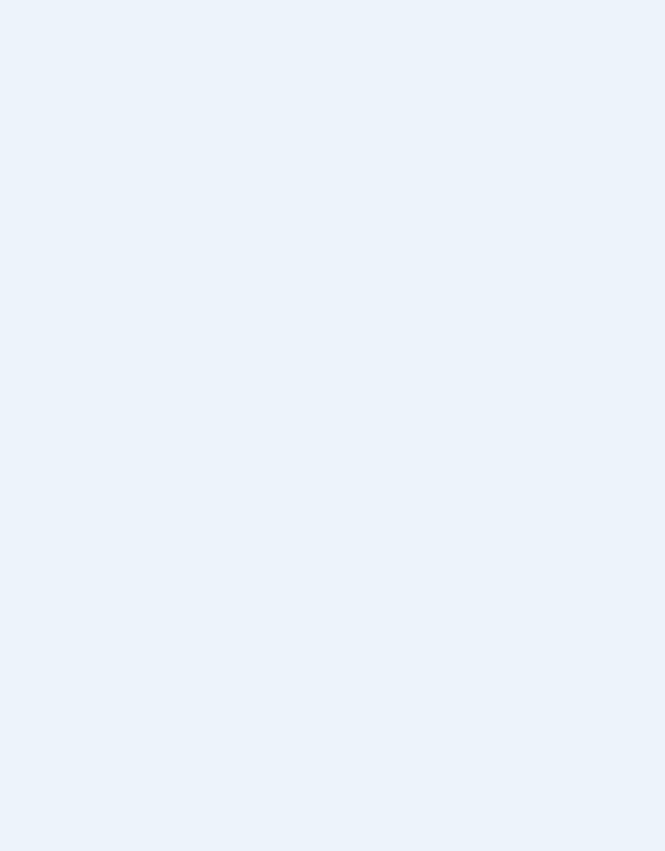
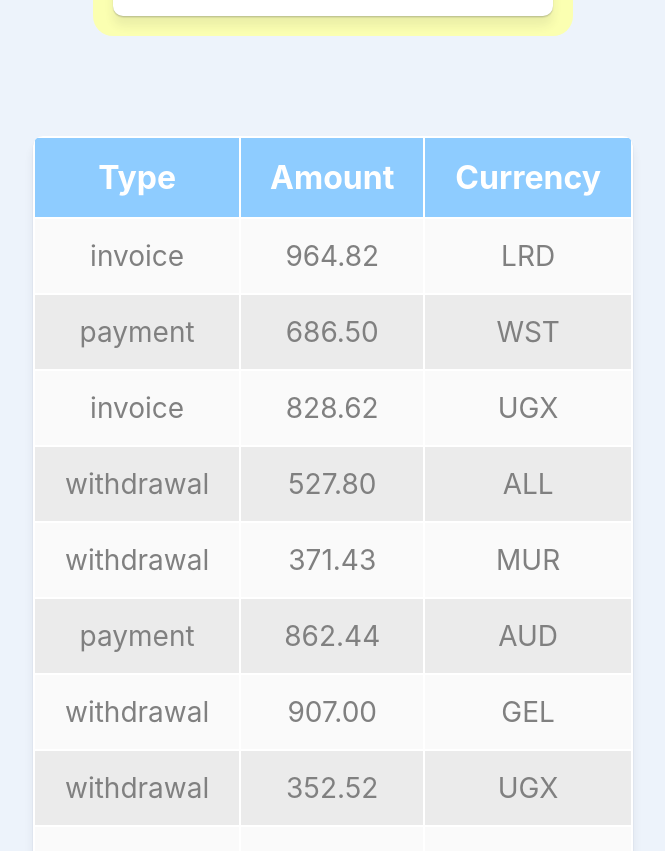
Before and after one commit to vitaliipshenychnyi/goit-react-hw-01-components, a React (Create React App) app: page / in a window 1280 px wide. Shown: the part 1920-2771 px from the top of the page, without its empty margins (307-972 px from the left). Before the commit the page ends 1906 px from the top, so only its background shows below. Built offline with nearby package versions, Linux system fonts and the light colour scheme.

Commit message:
add TransactionHistory

```diff
--- a/src/components/App.jsx
+++ b/src/components/App.jsx
@@ -1,15 +1,16 @@
 import { Profile } from './profile/Profile';
 import { Statistics } from './statistics/Statistics';
 import { FriendList } from './friendlist/FriendList';
+import { TransactionHistory } from './transactionhistory/TransactionHistory';
 import user from './profile/user.json';
 import data from './statistics/data.json';
-import friends from './friendlist/friends.json'
+import friends from './friendlist/friends.json';
+import transactions from './transactionhistory/transactions.json';
 
 export const App = () => {
   return (
     <div
       style={{
-        // height: '100vh',
         display: 'flex',
         flexDirection: 'column',
         gap: 100,
@@ -17,6 +18,7 @@ export const App = () => {
         alignItems: 'center',
         fontSize: 40,
         color: '#010101',
+        margin: 50,
       }}
     >
       <Profile
@@ -32,6 +34,8 @@ export const App = () => {
       <Statistics title={data.title} stats={data} />
 
       <FriendList friends={friends} />
+
+      <TransactionHistory items={transactions} />
     </div>
   );
 };
--- a/src/components/friendlist/FriendList.module.css
+++ b/src/components/friendlist/FriendList.module.css
@@ -25,7 +25,6 @@
   border-radius: 50%;
   width: 30px;
   height: 30px;
-  /* background-color: blue; */
 }
 
 .avatar {
--- /dev/null
+++ b/src/components/transactionhistory/TransactionHistory.jsx
@@ -0,0 +1,37 @@
+import PropTypes from 'prop-types';
+import css from './TransactionHistory.module.css';
+
+export const TransactionHistory = ({ items }) => {
+  return (
+    <table className={css.transaction_history}>
+      <thead>
+        <tr>
+          <th>Type</th>
+          <th>Amount</th>
+          <th>Currency</th>
+        </tr>
+      </thead>
+
+      <tbody>
+        {items.map(item => (
+          <tr key={item.id}>
+            <td>{item.type}</td>
+            <td>{item.amount}</td>
+            <td>{item.currency}</td>
+          </tr>
+        ))}
+      </tbody>
+    </table>
+  );
+};
+
+TransactionHistory.propTypes = {
+  stats: PropTypes.arrayOf(
+    PropTypes.shape({
+      id: PropTypes.string.isRequired,
+      type: PropTypes.string.isRequired,
+      amount: PropTypes.string.isRequired,
+      currency: PropTypes.string.isRequired,
+    })
+  ),
+};
--- /dev/null
+++ b/src/components/transactionhistory/TransactionHistory.module.css
@@ -0,0 +1,35 @@
+.transaction_history {
+  width: 600px;
+  background-color: #fff;
+  border-radius: 10px;
+  overflow: hidden;
+  box-shadow: 0px 10px 10px rgba(46, 47, 66, 0.08),
+    0px 1px 1px rgba(46, 47, 66, 0.16), 0px 2px 1px rgba(46, 47, 66, 0.08);
+}
+
+thead {
+  background-color: rgb(142, 204, 255);
+}
+
+thead th {
+  padding: 20px;
+  text-align: center;
+  font-size: 32px;
+  font-weight: 700;
+  color: #fff;
+}
+
+tbody tr:nth-child(even) {
+  background-color: rgb(235, 235, 235);
+}
+
+tbody tr:nth-child(odd) {
+  background-color: rgb(250, 250, 250);
+}
+
+tbody td {
+  padding: 20px;
+  text-align: center;
+  font-size: 28px;
+  color: grey;
+}
--- /dev/null
+++ b/src/components/transactionhistory/transactions.json
@@ -0,0 +1,122 @@
+[
+  {
+    "id": "1e0700a2-5183-4291-85cc-2065a036a683",
+    "type": "invoice",
+    "amount": "964.82",
+    "currency": "LRD"
+  },
+  {
+    "id": "a30f821b-4d25-4ff0-abdd-e340b3f0dd2b",
+    "type": "payment",
+    "amount": "686.50",
+    "currency": "WST"
+  },
+  {
+    "id": "44dca67a-8e5a-4798-bf8e-b15efd4e1abd",
+    "type": "invoice",
+    "amount": "828.62",
+    "currency": "UGX"
+  },
+  {
+    "id": "ea8ed3dc-2b68-4a53-905a-53ecb0adef33",
+    "type": "withdrawal",
+    "amount": "527.80",
+    "currency": "ALL"
+  },
+  {
+    "id": "ea76146a-0b00-4b80-bc02-a8c822176712",
+    "type": "withdrawal",
+    "amount": "371.43",
+    "currency": "MUR"
+  },
+  {
+    "id": "63ca02f9-d637-46b5-9237-f3b24425e029",
+    "type": "payment",
+    "amount": "862.44",
+    "currency": "AUD"
+  },
+  {
+    "id": "ed0263e8-59a5-4bf1-87e0-2bb88e53dc34",
+    "type": "withdrawal",
+    "amount": "907.00",
+    "currency": "GEL"
+  },
+  {
+    "id": "6013bad0-750c-4691-8bc2-d8f2b43969c4",
+    "type": "withdrawal",
+    "amount": "352.52",
+    "currency": "UGX"
+  },
+  {
+    "id": "252c7be4-8b06-4fa7-8d42-61fb835b70d5",
+    "type": "payment",
+    "amount": "388.98",
+    "currency": "TOP"
+  },
+  {
+    "id": "4eaab41b-b967-40ac-82ed-85fc66f646f1",
+    "type": "deposit",
+    "amount": "103.10",
+    "currency": "BWP"
+  },
+  {
+    "id": "9648a350-8469-42d5-8bf3-18090de5fe67",
+    "type": "withdrawal",
+    "amount": "322.32",
+    "currency": "MRO"
+  },
+  {
+    "id": "9c5c25fb-1a95-4b2f-8d1f-4c4426d677cc",
+    "type": "invoice",
+    "amount": "14.79",
+    "currency": "PYG"
+  },
+  {
+    "id": "43ef232c-80e9-4d6f-b48a-b22405620de3",
+    "type": "payment",
+    "amount": "904.86",
+    "currency": "CHF"
+  },
+  {
+    "id": "5161682e-e620-4019-ab0a-24ceb10fbd20",
+    "type": "withdrawal",
+    "amount": "307.08",
+    "currency": "NOK"
+  },
+  {
+    "id": "7b119d71-42e6-4c42-a141-6818b07bb9ff",
+    "type": "invoice",
+    "amount": "275.07",
+    "currency": "AWG"
+  },
+  {
+    "id": "a4f65722-65c4-4c28-b1f4-b8ed988bb205",
+    "type": "deposit",
+    "amount": "213.10",
+    "currency": "STD"
+  },
+  {
+    "id": "c6e5784b-0ca3-48d6-86e5-b5128af5a523",
+    "type": "invoice",
+    "amount": "116.11",
+    "currency": "CUP CUC"
+  },
+  {
+    "id": "c9ebed6a-3a02-4b49-ac0d-0534b51f2bfd",
+    "type": "invoice",
+    "amount": "878.67",
+    "currency": "HKD"
+  },
+  {
+    "id": "a4a98b0e-b22c-438b-9f83-de2df52110c8",
+    "type": "invoice",
+    "amount": "725.03",
+    "currency": "UYU UYI"
+  },
+  {
+    "id": "b39bfa7a-0166-4c47-94d6-87d20590f746",
+    "type": "payment",
+    "amount": "405.45",
+    "currency": "MDL"
+  }
+]
```
